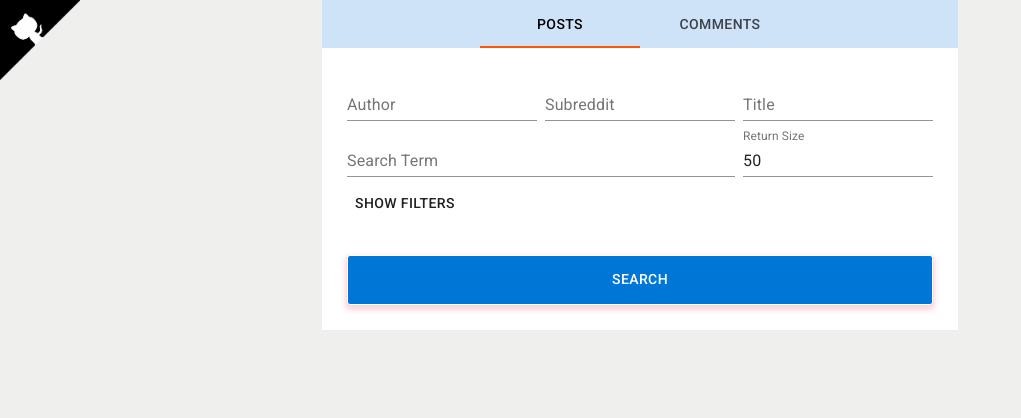
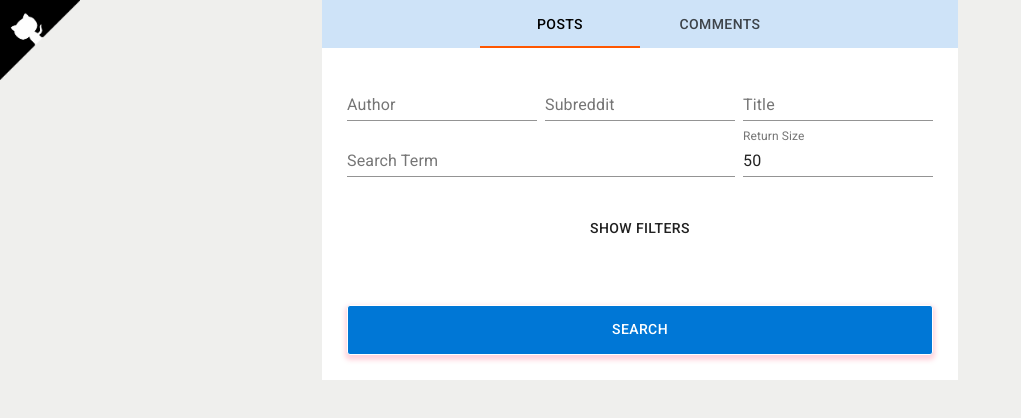
Before and after one commit to bmai53/reddit, a React (Create React App) app: page / in a window 1280 px wide. Shown: the top 418 px of the page, without its empty margins (0-1021 px from the left). Built offline with nearby package versions, Linux system fonts and the light colour scheme.

Commit message:
added collapse for filters

```diff
--- a/src/Form.js
+++ b/src/Form.js
@@ -27,7 +27,7 @@ const Form = () => {
     const [before, setBefore] = useState("")
     const [sort, setSort] = useState("desc")
     const [sortType, setSortType] = useState("score")
-    const [hideFilters, setHideFilters] = useState(true)
+    const [showFilters, setShowFilters] = useState(false)
 
     const [isLoading, setIsLoading] = useState(false)
     const [apiResponse, setAPIResponse] = useState([])
@@ -140,8 +140,8 @@ const Form = () => {
 
     // show or hide filters
     const changeFilter = () => {
-        const curState = hideFilters
-        setHideFilters(!curState)
+        const curState = showFilters
+        setShowFilters(!curState)
     }
 
     // for material ui styles
@@ -192,17 +192,13 @@ const Form = () => {
                                     <TextField label="Return Size" fullWidth className="InputReturnSize" type="number" name="size" onChange={handleChange} value={size} />
                                 </Grid>
 
-                                <Grid item xs={12}>
-                                    <Button onClick={changeFilter}>{hideFilters ? 'Show Filters' : 'Hide Filters'}</Button>
+                                <Grid item container xs={12} justify="center">
+                                    <div style={{margin: 25}}>
+                                        <Button onClick={changeFilter}>{showFilters ? 'Hide Filters' : 'Show Filters'}</Button>
+                                    </div>
                                 </Grid>
 
-
-                                    {
-                                        hideFilters ?
-                                            <br/>
-                                            :
-                                            (
-                                                <div>
+                                <Collapse in={showFilters} >
                                     <Grid item container spacing={5} direction="row" style={{ textAlign: "center" }}>
                                         <Grid item sm={6} xs={12}>
                                             <FormControl style={{ minWidth: 200 }}>
@@ -213,7 +209,6 @@ const Form = () => {
                                                     <MenuItem value="created_utc">Created Date</MenuItem>
                                                 </Select>
                                             </FormControl>
-
                                         </Grid>
 
                                         <Grid item sm={6} xs={12}>
@@ -235,10 +230,7 @@ const Form = () => {
                                             <TextField label="Before" variant="outlined" InputLabelProps={{ shrink: true }} type="date" name="before" onChange={handleChange} value={before} />
                                         </Grid>
                                     </Grid>
-                                                </div>
-                                            )
-                                    }
-
+                                </Collapse>
 
                                 <Grid item container>
                                     {
```
Lines whose indentation alone changed are shown as unchanged.
